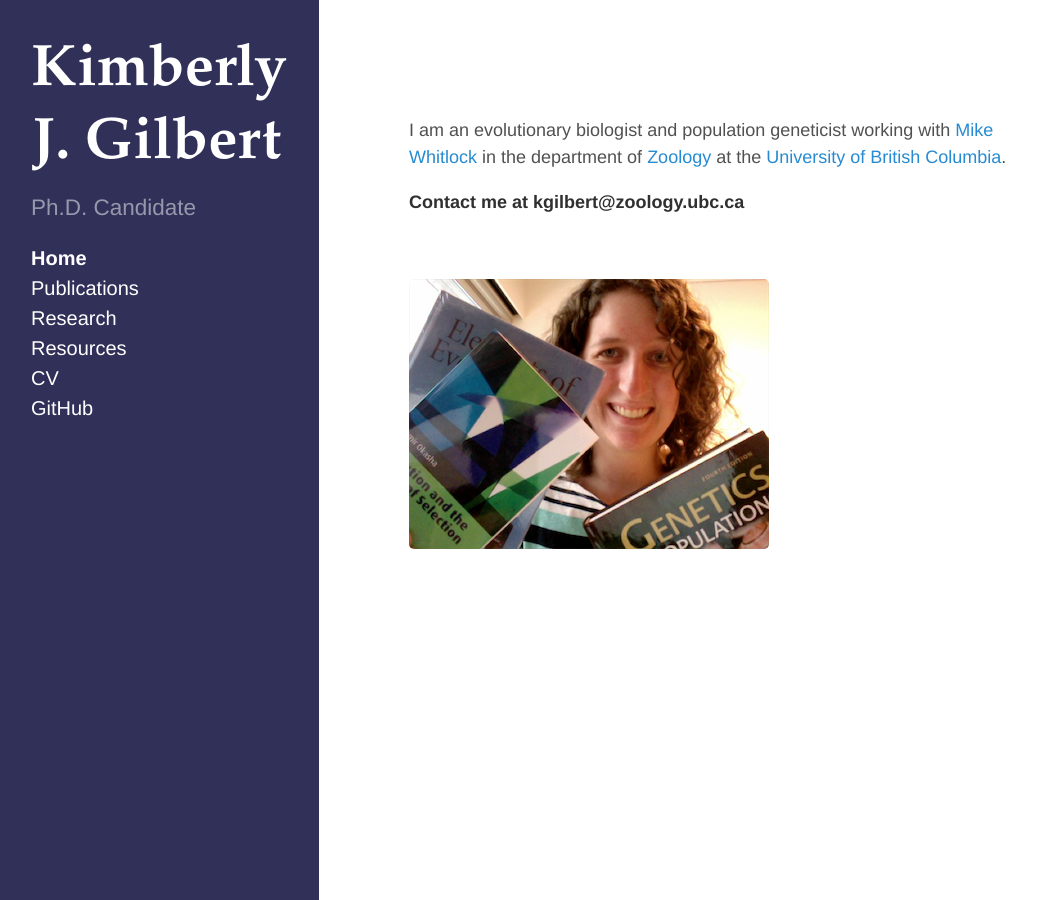
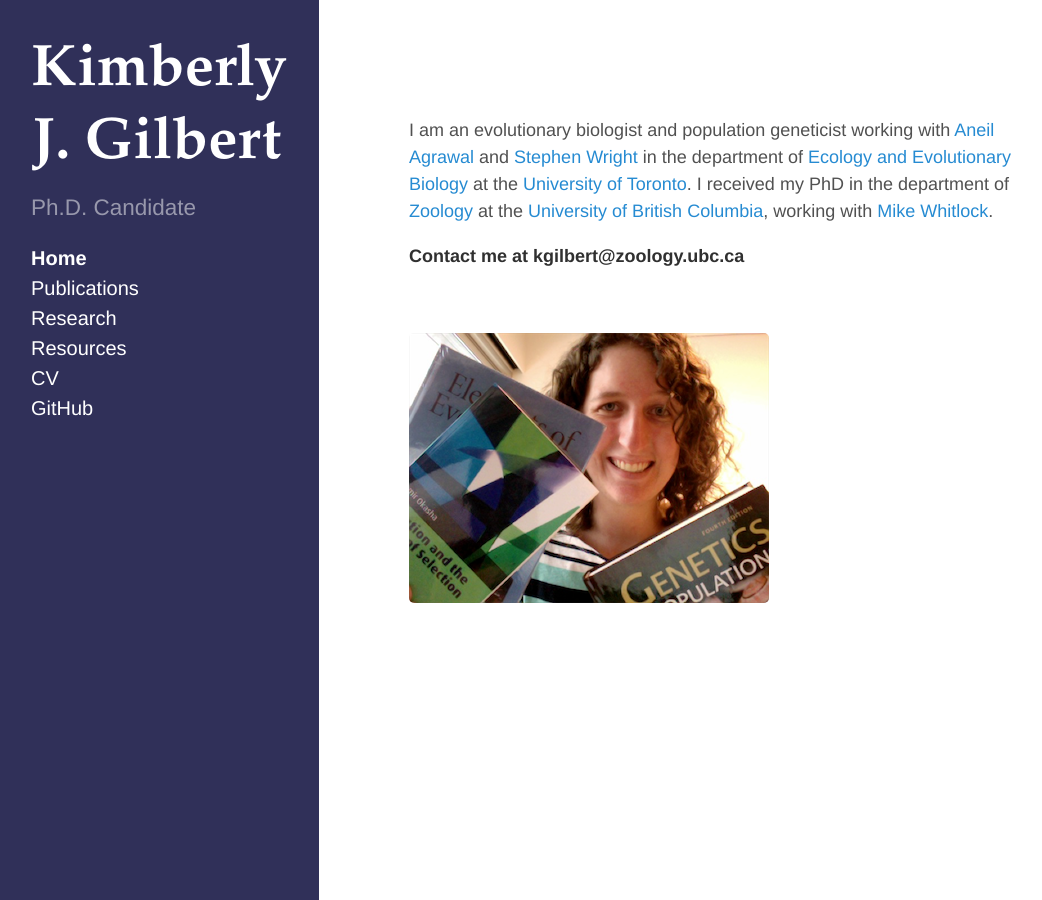
Before and after one commit to kjgilbert/kjgilbert.github.io, a Jekyll site: the page built from index.md, in a window 1280 px wide. Shown: the whole page, without its empty margins (5-1047 px from the left). Built offline with Jekyll 4.4.1, drawn with Linux system fonts in a browser that asks for light colours; Markdown is read by kramdown in place of the engine named in the settings.

Commit message:
update to new postdoc

```diff
--- a/index.md
+++ b/index.md
@@ -7,7 +7,8 @@ title: Home
 &nbsp;
 
 
-I am an evolutionary biologist and population geneticist working with [Mike Whitlock](http://www.zoology.ubc.ca/person/whitlock) in the department of [Zoology](http://www.zoology.ubc.ca/) at the [University of British Columbia](http://www.ubc.ca/).
+I am an evolutionary biologist and population geneticist working with [Aneil Agrawal](http://agrawal.eeb.utoronto.ca/) and [Stephen Wright](http://wright.eeb.utoronto.ca/) in the department of [Ecology and Evolutionary Biology](http://www.eeb.utoronto.ca/) at the [University of Toronto](https://www.utoronto.ca/).
+I received my PhD in the department of [Zoology](http://www.zoology.ubc.ca/) at the [University of British Columbia](http://www.ubc.ca/), working with [Mike Whitlock](http://www.zoology.ubc.ca/person/whitlock).
 
 **Contact me at kgilbert@zoology.ubc.ca**
 
```
